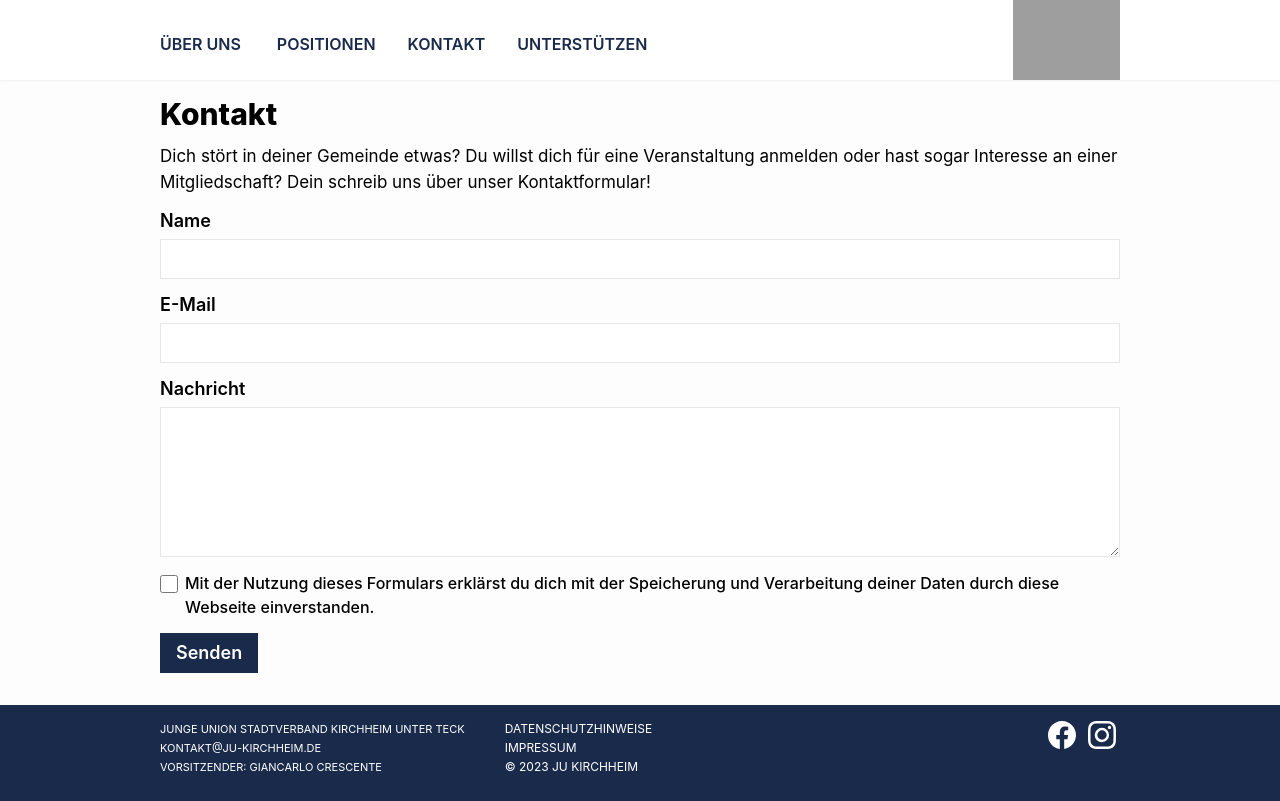
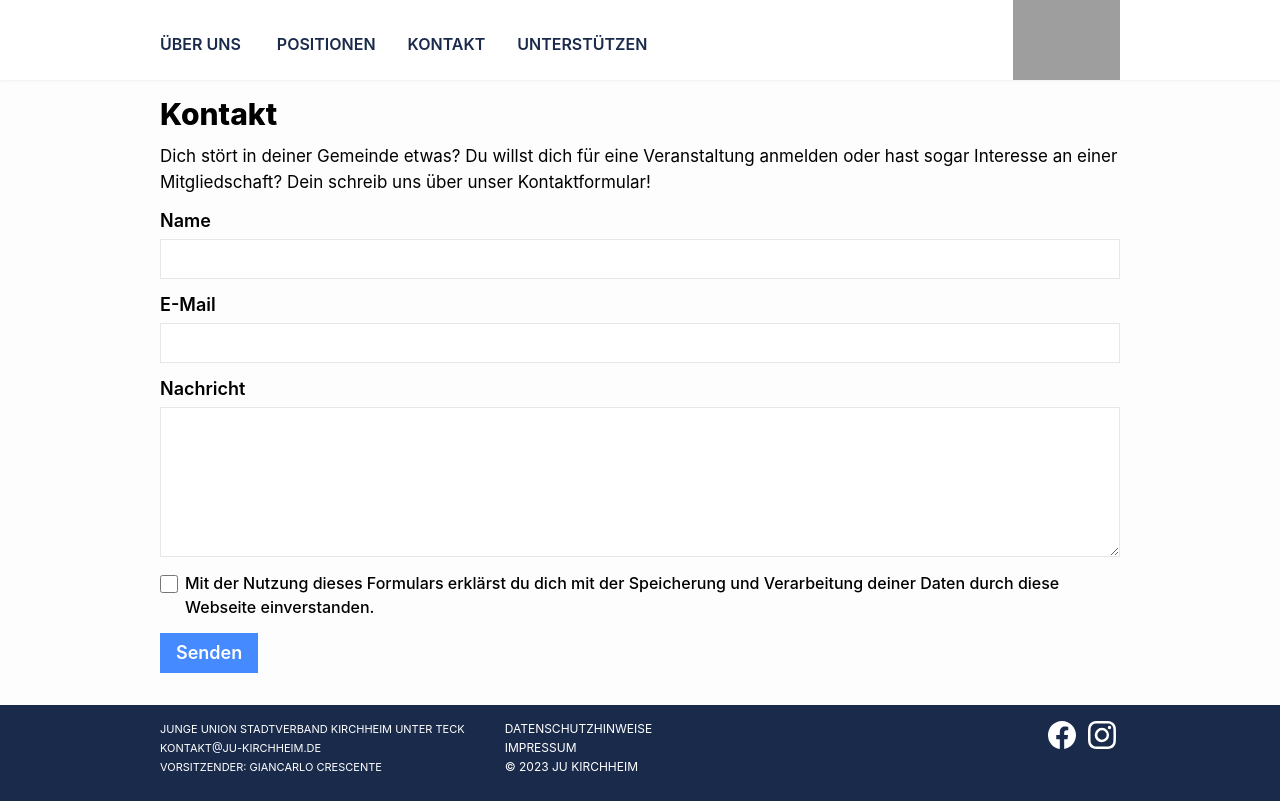
Before and after one commit to Git-Tim1/JU-Website, a React (Create React App) app: page /contact in a window 1280 px wide. Built offline with nearby package versions, Linux system fonts and the light colour scheme; no server answers; grey boxes are pictures that could not be loaded.

Commit message:
button color change

```diff
--- a/src/sides/contact.js
+++ b/src/sides/contact.js
@@ -90,7 +90,7 @@
           <input type='checkbox' className="float-left mt-3 w-[18px] h-[18px] outline-none border border-gray-200 rounded-none" onChange={() => setData({...data, checked: !data.checked})} />
           <p className='w-[calc(100%-25px)] float-right mt-2 font-medium'>Mit der Nutzung dieses Formulars erklärst du dich mit der Speicherung und Verarbeitung deiner Daten durch diese Webseite einverstanden.</p>
         </div>
-        <input type="submit" onClick={e => {e.preventDefault(); handleSubmit()}} className='cursor-pointer bg-accent-blue-3 text-white px-4 py-1.5 text-lg font-semibold mt-2 mb-4' value="Senden" />
+        <input type="submit" onClick={e => {e.preventDefault(); handleSubmit()}} className='cursor-pointer bg-accent-blue-2 text-white px-4 py-1.5 text-lg font-semibold mt-2 mb-4' value="Senden" />
       </form>
       <Footer />
     </div>
```
